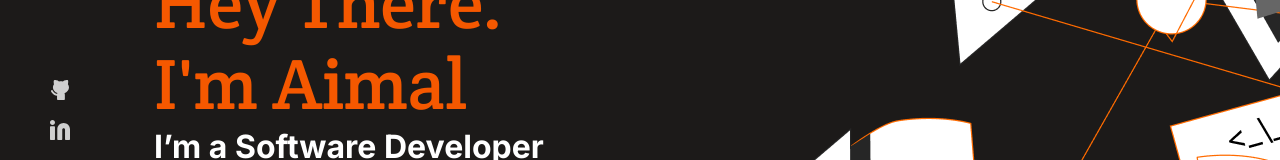
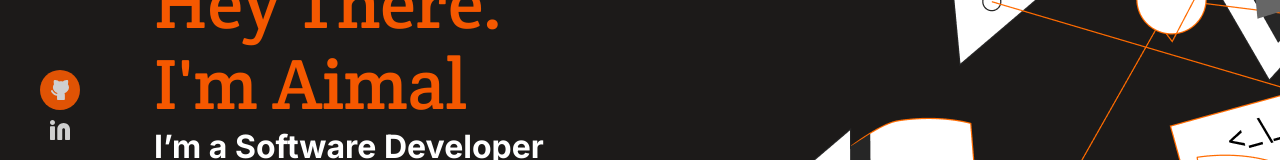
Before and after one commit to aimalamiri/Microverse-Portfolio, a website: page index.html in a window 1280 px wide. In both pictures the pointer is over the link 60 px from the left and 391 px from the top of the page. Shown: the part 301-461 px from the top of the page. Drawn offline with Linux system fonts and the light colour scheme.

Commit message:
A smooth tranistiaon is with orange circle is added to the social media link

```diff
--- a/styles.css
+++ b/styles.css
@@ -257,6 +257,12 @@ header {
   display: flex;
   justify-content: center;
   align-items: center;
+}
+
+.social-media-link:hover {
+  background-color: #e05304;
+  border-radius: 50%;
+  transition: all 0.6s;
 }
 
 .tags {
```
